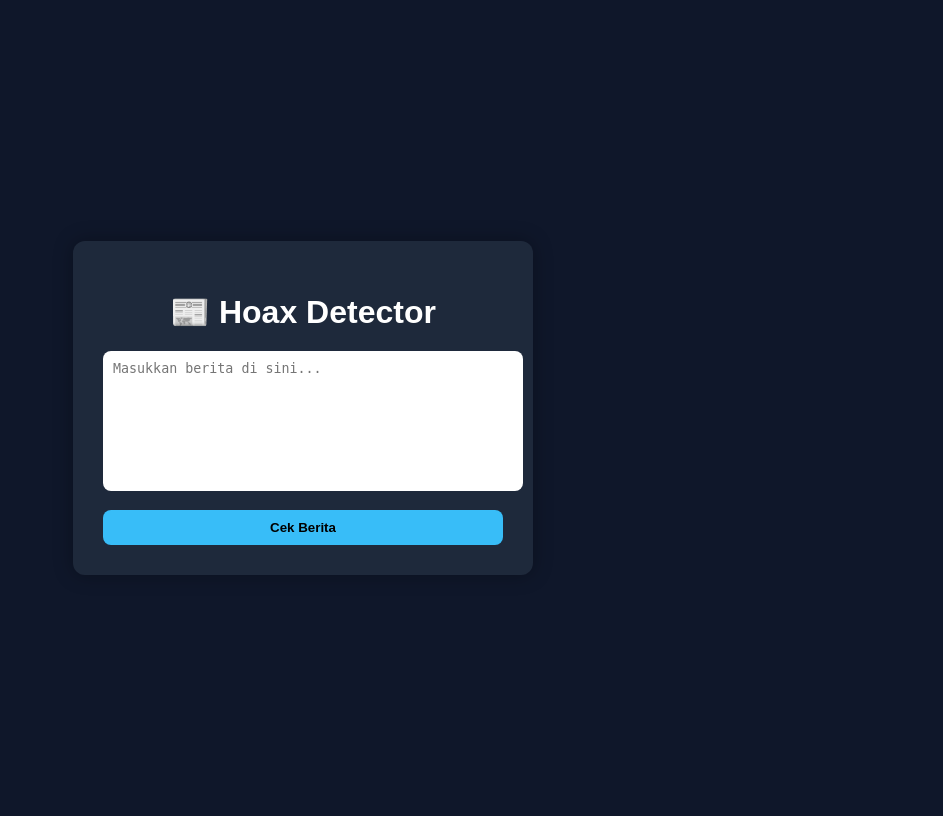
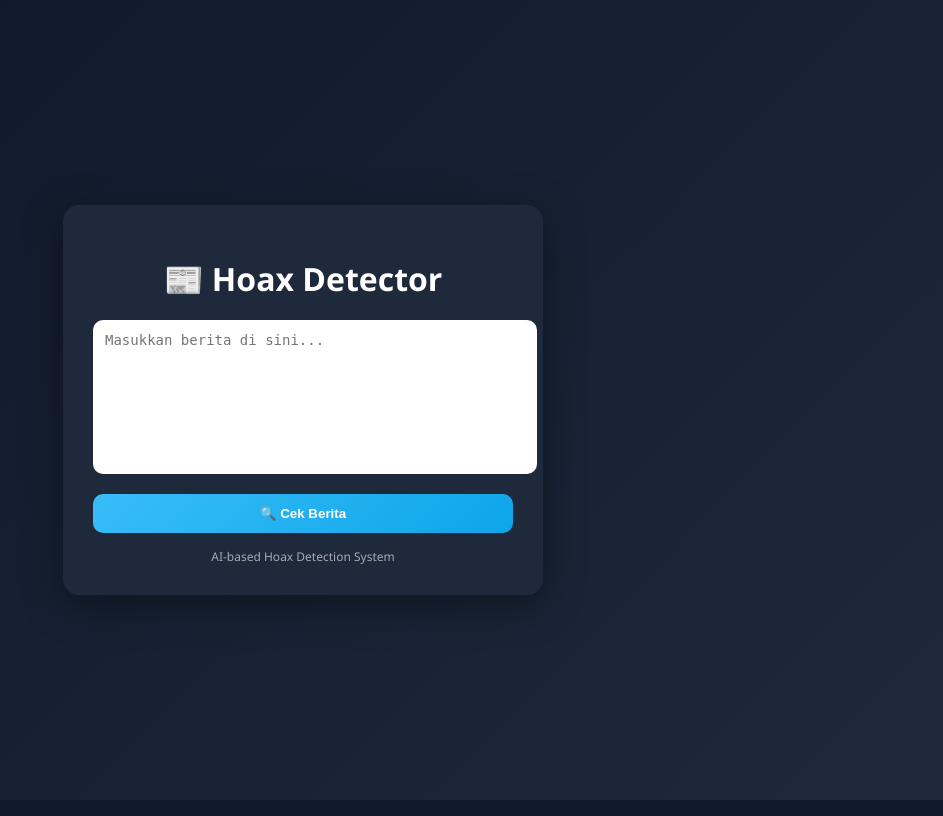
Before and after one commit to nofan190021/hoax-detector, a Flask app: page / in a window 1280 px wide. Shown: the whole page, without its empty margins (337-1280 px from the left). Run offline with Flask 3, Linux system fonts and the light colour scheme; parts of the project's set-up code (start-up, migrations or seed data) failed here and were passed over.

Commit message:
Update index.html

```diff
--- a/templates/index.html
+++ b/templates/index.html
@@ -3,76 +3,101 @@
 <head>
 <meta charset="UTF-8">
 <title>Hoax Detector</title>
+
 <style>
 body {
-            font-family: Arial, sans-serif;
-            background: #0f172a;
+    font-family: 'Segoe UI', sans-serif;
+    background: linear-gradient(135deg, #0f172a, #1e293b);
     color: white;
     display: flex;
     justify-content: center;
     align-items: center;
     height: 100vh;
+    margin: 0;
 }
 
 .container {
     background: #1e293b;
     padding: 30px;
-            border-radius: 12px;
-            width: 400px;
-            box-shadow: 0 0 20px rgba(0,0,0,0.3);
+    border-radius: 16px;
+    width: 420px;
+    box-shadow: 0 10px 40px rgba(0,0,0,0.4);
+    text-align: center;
+    animation: fadeIn 0.6s ease;
+}
+
+@keyframes fadeIn {
+    from { opacity: 0; transform: translateY(20px);}
+    to { opacity: 1; transform: translateY(0);}
 }
 
 h1 {
-            text-align: center;
     margin-bottom: 20px;
 }
 
 textarea {
     width: 100%;
-            height: 120px;
-            border-radius: 8px;
+    height: 130px;
+    border-radius: 10px;
     border: none;
-            padding: 10px;
+    padding: 12px;
     resize: none;
     margin-bottom: 15px;
+    font-size: 14px;
+    outline: none;
 }
 
 button {
     width: 100%;
-            padding: 10px;
+    padding: 12px;
     border: none;
-            border-radius: 8px;
-            background: #38bdf8;
-            color: black;
+    border-radius: 10px;
+    background: linear-gradient(135deg, #38bdf8, #0ea5e9);
+    color: white;
     font-weight: bold;
     cursor: pointer;
+    transition: 0.3s;
 }
 
 button:hover {
-            background: #0ea5e9;
+    transform: scale(1.03);
+    background: linear-gradient(135deg, #0ea5e9, #0284c7);
 }
 
-        .result {
+.result-box {
     margin-top: 20px;
-            padding: 10px;
-            border-radius: 8px;
-            text-align: center;
+    padding: 15px;
+    border-radius: 12px;
+    font-weight: bold;
+    animation: fadeIn 0.4s ease;
 }
 
 .real {
-            background: #22c55e;
+    background: #16a34a;
 }
 
 .fake {
-            background: #ef4444;
+    background: #dc2626;
 }
 
 .error {
     background: #facc15;
     color: black;
 }
+
+.conf {
+    font-size: 14px;
+    margin-top: 5px;
+}
+
+.footer {
+    margin-top: 15px;
+    font-size: 12px;
+    opacity: 0.6;
+}
 </style>
 </head>
+
 <body>
 
 <div class="container">
@@ -80,24 +105,27 @@
 
     <form method="POST">
         <textarea name="text" placeholder="Masukkan berita di sini..." required></textarea>
-        <button type="submit">Cek Berita</button>
+        <button type="submit">🔍 Cek Berita</button>
     </form>
 
     {% if result %}
-        <div class="result
+        <div class="result-box
             {% if result == 'REAL' %}real
             {% elif result == 'FAKE' %}fake
             {% else %}error
             {% endif %}">
 
-            <h3>{{ result }}</h3>
+            {{ result }}
 
             {% if confidence %}
-                <p>Confidence: {{ confidence }}%</p>
+                <div class="conf">Confidence: {{ confidence }}%</div>
             {% endif %}
         </div>
     {% endif %}
 
+    <div class="footer">
+        AI-based Hoax Detection System
+    </div>
 </div>
 
 </body>
```
Lines whose indentation alone changed are shown as unchanged.
